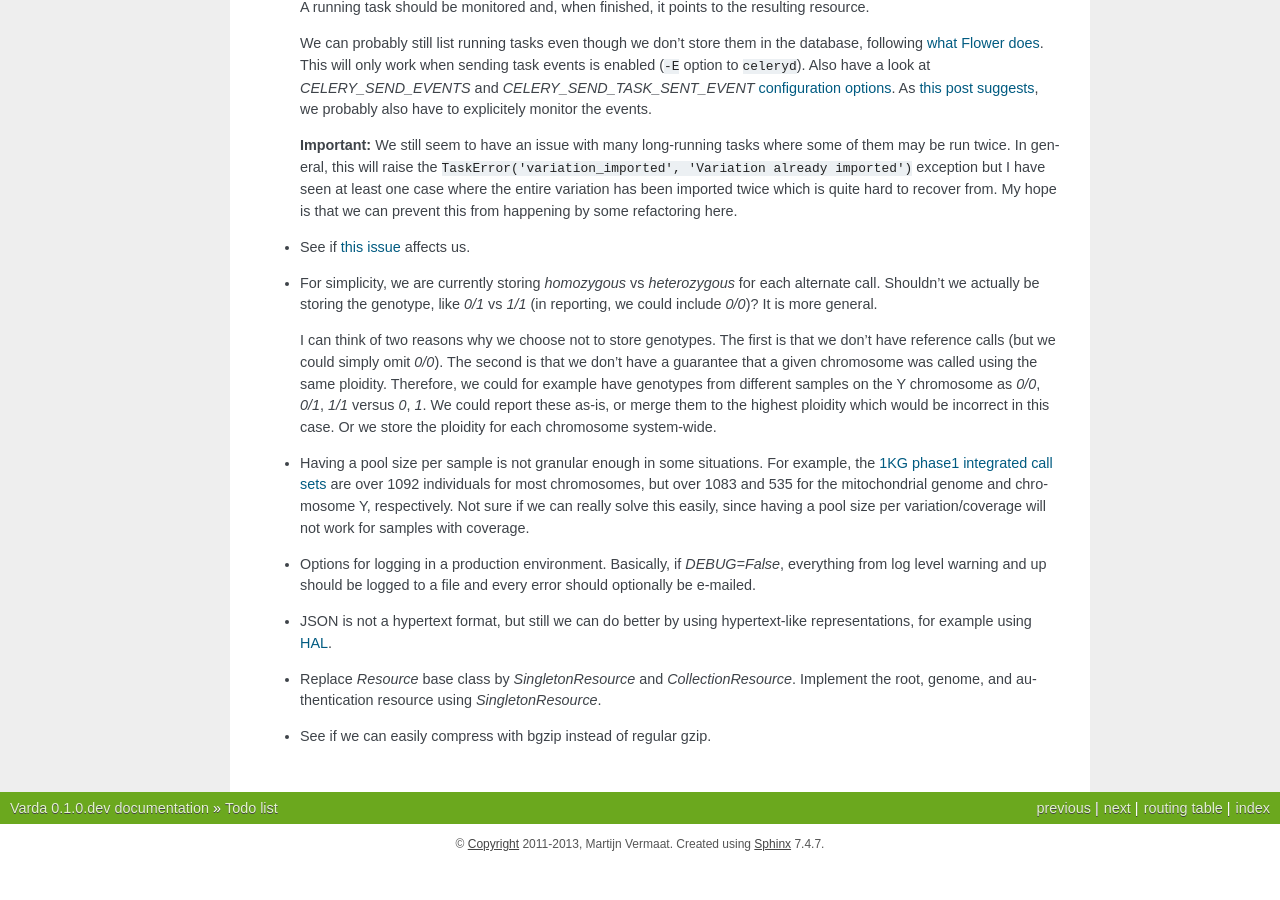
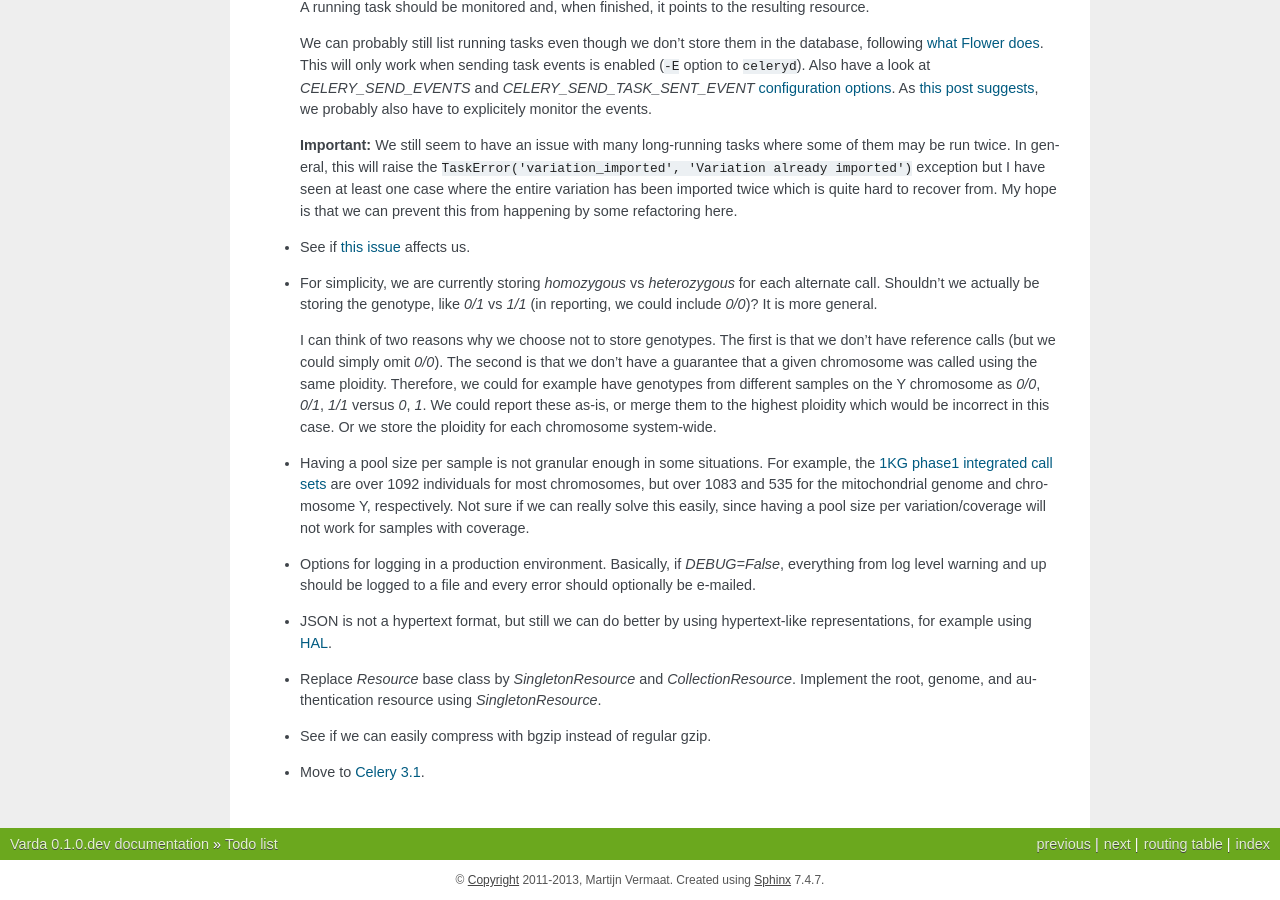
Before and after one commit to varda/varda, a Sphinx documentation site: the page built from doc/todo.rst, in a window 1280 px wide and 900 px high, scrolled down 1647 px. Built offline with Sphinx 7.4.7, drawn with Linux system fonts in a browser that asks for light colours; before the commit the page ends 2511 px from its top, so only the background shows below that.

Commit message:
Todo note

```diff
--- a/doc/todo.rst
+++ b/doc/todo.rst
@@ -158,3 +158,6 @@ grepping the source code for ``Todo``.
   resource using `SingletonResource`.
 
 * See if we can easily compress with bgzip instead of regular gzip.
+
+* Move to `Celery 3.1
+  <http://docs.celeryproject.org/en/latest/whatsnew-3.1.html>`_.
```
